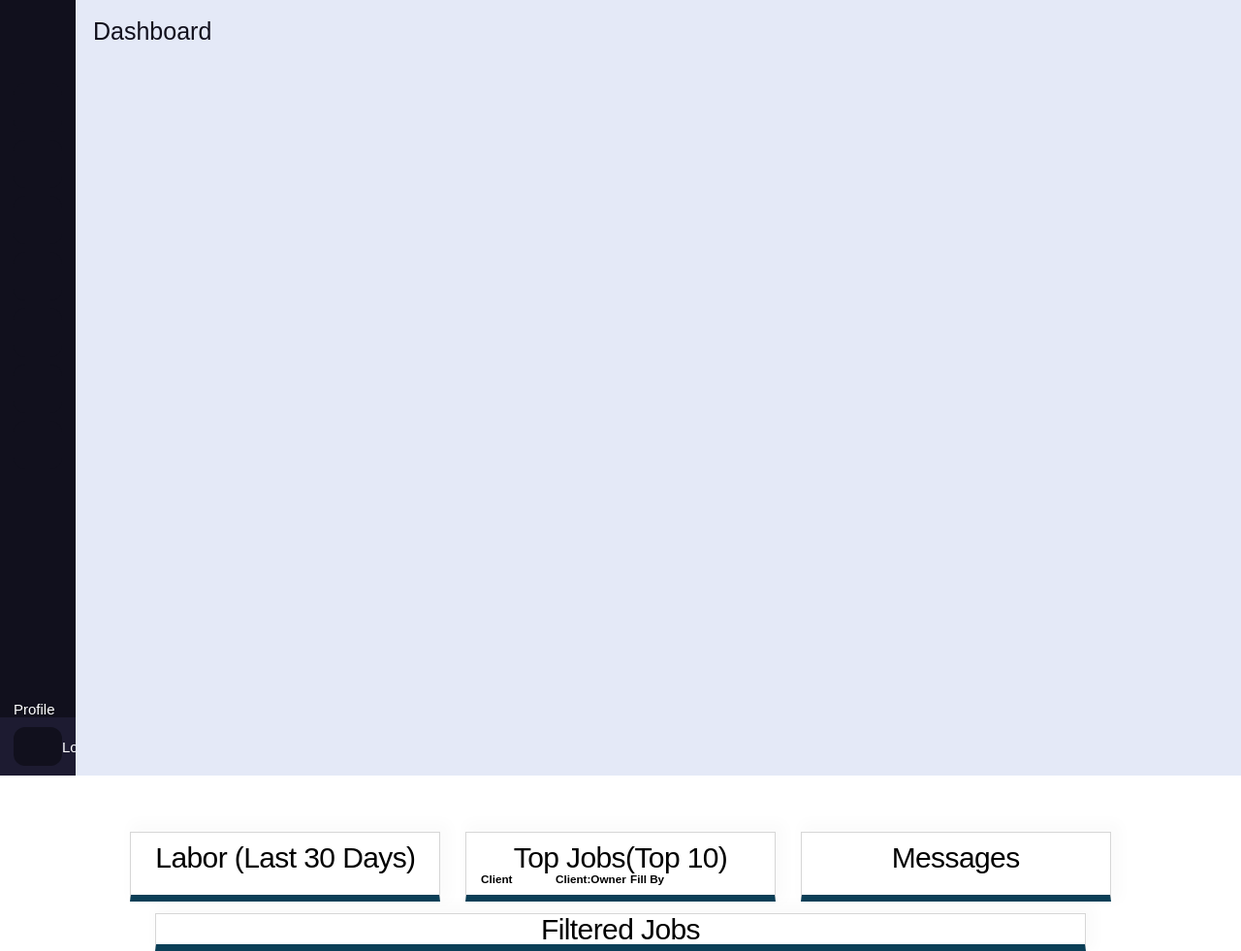
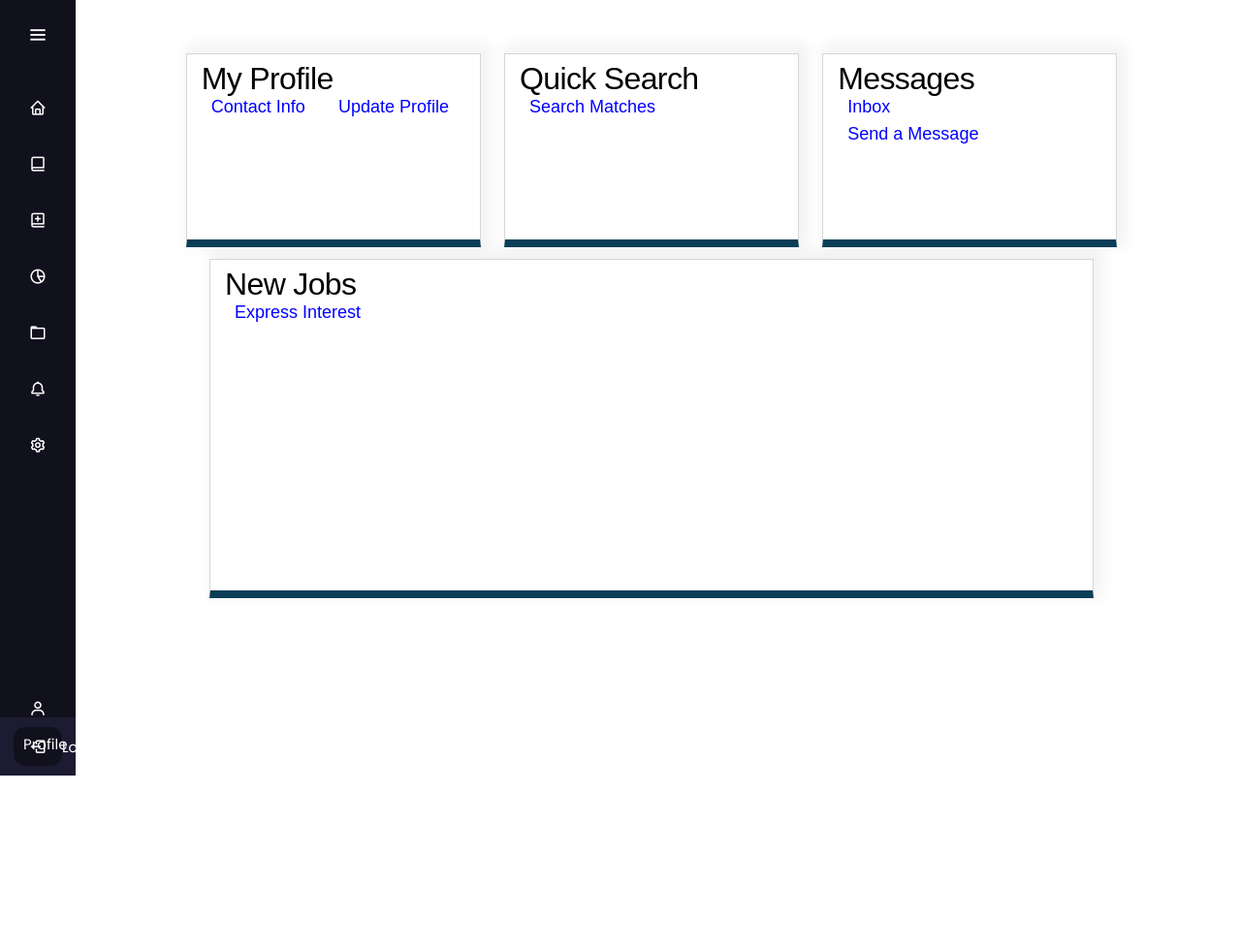
Before and after one commit to Sarge02/Lorem-Ipsum, a PHP site: page /AdminDashboard.html in a window 1280 px wide. Shown: the whole page at 97% size. After the commit the page ends 800 px from the top, so only its background shows below. Run offline with PHP 8.4, Linux system fonts and the light colour scheme.

Commit message:
LI-81 and 82, added Iframes and fixed sidebar on admin dash

```diff
--- a/dashboard/AdminDashboard.html
+++ b/dashboard/AdminDashboard.html
@@ -4,11 +4,13 @@
         <meta charset="utf-8">
         <meta http-equiv="X-UA-Compatible" content="IE=edge">
         <title> Dashboard | Titan Finder </title>
-        <meta name="description" content="Admin Dashboard">
+        <meta name="description" content="Contractor Dashboard">
      <link rel="stylesheet" href="adminDash.css">
+        <link href='https://unpkg.com/boxicons@2.0.7/css/boxicons.min.css' rel='stylesheet'>
       </head>
 
     <body>
+        <header>
             <div class="sidebar">
               <div class="logo-details">
                   <div class="logo_name">Titan Finder</div>
@@ -16,7 +18,7 @@
               </div>
               <ul class="nav-list">
                 <li>
-                <a href="home.html">
+                  <a href="../home.html">
                     <i class='bx bx-home'></i>
                     <span class="links_name">Home</span>
                   </a>
@@ -76,9 +78,11 @@
                </li>
               </ul>
             </div>
-          <section class="home-section">
-              <div class="text">Dashboard</div>
-          </section>
+          </header>
+
+          <div class="containerBig" id="containerBig">
+            <iframe src="dashboardInnerMain.html" title="Main" id="webpage"></iframe>
+          </div>
 
           <script>
               let sidebar = document.querySelector(".sidebar");
@@ -96,36 +100,12 @@
                  closeBtn.classList.replace("bx-menu-alt-right","bx-menu");
                }
               }
+
+              function changeParentIframe(source){
+                document.getElementById('webpage').src = source;
+              }
           </script>
-        <div class="containerBig">
-            <div class="containerCard">
-                <div class="card">
-                    <h2>Labor (Last 30 Days)</h2>
-                </div>
-                <div class="card">
-                    <h2>Top Jobs(Top 10)</h2>
-                    <div class="card-body">
-                        <div class="row">
-                            <div class="column">
-                                <h3>Client</h3>
-                        </div>
-                            <div class="column">
-                                <h3>Client:Owner</h3>
-                        </div>
-                            <div class="column">
-                                <h3>Fill By</h3>
-                        </div>
-                        </div>
-                    </div>
-                </div>
-                <div class="card">
-                    <h2>Messages</h2>
-                </div>
-            </div>
-            <div class="bigBox">
-                <h2>Filtered Jobs</h2>
-            </div>
-        </div>
+
 
     </body>
 </html>
--- a/dashboard/adminDash.css
+++ b/dashboard/adminDash.css
@@ -1,47 +1,4 @@
-.containerCard {
-    display: flex;
-    justify-content: center;
-}
-
-.card {
-    width: 25%;
-    box-shadow: 5px -5px 14px 5px rgba(0, 0, 0, 0.02);
-    border-bottom:7px solid rgba(11, 63, 87, 1);
-    border-left: 1px solid rgba(214, 214, 214, 1);
-    border-right: 1px solid rgba(214, 214, 214, 1);
-    border-top: 1px solid rgba(214, 214, 214, 1);
-    margin: 1%;
-    margin-top: 4.5%;
-    padding: 10px 10px 10px 10px;
-}
-
-.card h2, .bigBox h2 {
-    text-align: center;
-    font-family: sans-serif;
-    font-size: 30px;
-    font-weight: 400;
-    line-height: 31px;
-    letter-spacing: -0.02em;
-}
-
-.bigBox {
-    width: 75%;
-    box-shadow: 5px -5px 14px 5px rgba(0, 0, 0, 0.02);
-    border-bottom:7px solid rgba(11, 63, 87, 1);
-    border-left: 1px solid rgba(214, 214, 214, 1);
-    border-right: 1px solid rgba(214, 214, 214, 1);
-    border-top: 1px solid rgba(214, 214, 214, 1);
-    margin: 1%;
-    margin: auto;
-}
-.column {
-    float: left;
-    width: 25%;
-    padding: 0 10px;
-    font-size: 10px;
-  }
-  .row {margin: 0 -5px;}
-  @import url('https://fonts.googleapis.com/css2?family=Poppins:wght@200;300;400;500;600;700&display=swap');
+@import url('https://fonts.googleapis.com/css2?family=Poppins:wght@200;300;400;500;600;700&display=swap');
 *{
   margin: 0;
   padding: 0;
@@ -241,3 +198,198 @@
     display: none;
   }
 }
+
+/********************************************************************************************************************************/
+.containerBig {
+  margin-left: 5%;
+}
+
+iframe {
+  width: 100%;
+  height: 700px;
+  border: none;
+}
+
+.containerCard {
+  display: flex;
+  justify-content: center;
+}
+
+.card {
+  width: 25%;
+  height: 200px;
+  box-shadow: 5px -5px 14px 5px rgba(0, 0, 0, 0.05);
+  border-bottom:8px solid rgba(11, 63, 87, 1);
+  border-left: 1px solid rgba(214, 214, 214, 1);
+  border-right: 1px solid rgba(214, 214, 214, 1);
+  border-top: 1px solid rgba(214, 214, 214, 1);
+  margin: 1%;
+  margin-top: 4.5%;
+  padding: 10px 10px 10px 10px;
+}
+
+.card h2, .bigBox h2, .bigBoxContractor h2 {
+  font-family: sans-serif;
+  font-size: 32px;
+  font-weight: 400;
+  line-height: 30px;
+  letter-spacing: -0.02em;
+  padding-left: 5px;
+}
+
+.card a, .bigBox a, .bigBoxContractor a {
+  color: blue;
+  text-decoration: none;
+  font-size: 18px;
+  font-family: sans-serif;
+  padding: 15px;
+  line-height: 28px;
+}
+
+.bigBox, .bigBoxContractor {
+  width: 75%;
+  height: 350px;
+  box-shadow: 5px -5px 14px 5px rgba(0, 0, 0, 0.05);
+  border-bottom:8px solid rgba(11, 63, 87, 1);
+  border-left: 1px solid rgba(214, 214, 214, 1);
+  border-right: 1px solid rgba(214, 214, 214, 1);
+  border-top: 1px solid rgba(214, 214, 214, 1);
+  margin: 1%;
+  margin: auto;
+  padding: 10px 10px 10px 10px;
+}
+
+.bigBoxClient{
+  width: 75%;
+  box-shadow: 5px -5px 14px 5px rgba(0, 0, 0, 0.05);
+  border-bottom:8px solid rgba(11, 63, 87, 1);
+  border-left: 1px solid rgba(214, 214, 214, 1);
+  border-right: 1px solid rgba(214, 214, 214, 1);
+  border-top: 1px solid rgba(214, 214, 214, 1);
+  margin: 1%;
+  margin: auto;
+  padding: 10px 10px 10px 10px;
+}
+
+.bigBox {
+  background-image: url("workRequestForm.png");
+  background-size:contain;
+  background-repeat: no-repeat;
+  background-position: center;
+}
+
+.column {
+  float: left;
+  width: 25%;
+  padding: 0 10px;
+  font-size: 10px;
+}
+.row {margin: 0 -5px;}
+
+.profile {
+  margin: auto;
+  margin-top: 4.5%;
+  padding: 10px 10px 10px 10px;
+}
+
+.innerProfile {
+  padding: 10px;
+  display: flex;
+  flex-direction: column;
+  justify-content: space-between;
+}
+
+.profileRow{
+  display: flex;
+  justify-content: space-between;
+  width:100%;
+  padding: 10px;
+}
+
+.profileRowAttribute{
+  width:75%;
+  margin-bottom: 16px;
+}
+
+.profileRow label{
+  display: block;
+  margin-bottom: 8px;
+  font-weight: bold;
+}
+
+.profileRowAttributeLabel{
+  width:75%;
+  color: rgb(0, 0, 0);
+  padding: 10px 15px;
+  background-color: rgb(191, 220, 231);
+  border: none;
+  border-radius: 4px;
+  cursor: pointer;
+}
+
+.profileHeading{
+  display: flex;
+  justify-content: space-between;
+  padding-right: 25px;
+  align-items: center;
+}
+
+.editProfileButton{
+  color:#1d1b31;
+  background-color: #FFF;
+  box-shadow: 5px -5px 14px 5px rgba(0, 0, 0, 0.05);
+  padding:5px;
+  border: solid 1px #ccc;
+  border-radius: 6px;
+}
+
+.editProfileButton:hover{
+  background-color: rgb(226, 225, 225);
+  border: solid 1.5px;
+}
+
+.registrationContainer {
+  margin: auto;
+  width: 50%;
+  text-align: center;
+}
+
+.fieldSet {
+  margin: auto;
+  margin-top: 35px;
+  margin-bottom: 35px;
+  box-shadow: 0 4px 8px 0 rgba(0,0,0,0.2);
+  padding: 1em 2em;
+  border: solid 1px #ccc;
+  border-radius: 6px;
+}
+
+.title {
+  font-size: 2.5em;
+  padding: 0 .25em;
+  color: #646464;
+  width: auto;
+  border-bottom: none;
+  margin-bottom: 0;
+}
+
+label {
+  margin-top: 1em;
+  text-align: center;
+}
+
+input {
+  padding: .3em;
+  border: solid 1px #999;
+}
+
+input[type="text"] {
+  width: 15em;
+}
+
+textarea {
+  min-width: 50%;
+  min-height: 8em;
+  padding: .5em;
+  border: solid 1px #999;
+}
```
Lines whose indentation alone changed are shown as unchanged.
